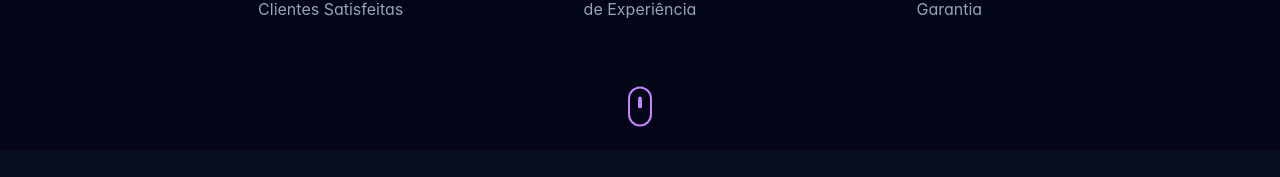
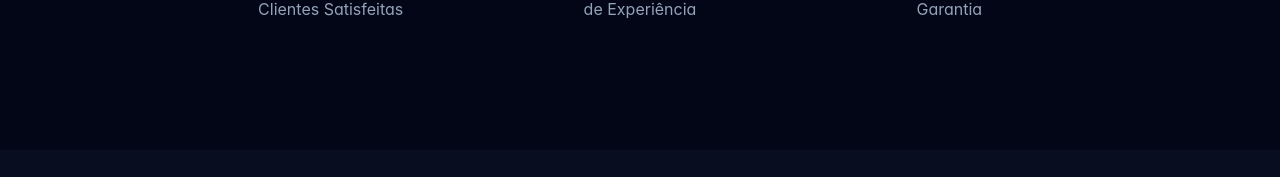
Before and after one commit to Samuel-Ziger/Unha, a React (Vite) app: page / in a window 1280 px wide. Shown: the part 730-907 px from the top of the page. Built offline with nearby package versions, Linux system fonts and the light colour scheme.

Commit message:
remoção da referencia de mouse

```diff
--- a/src/pages/HomePage.jsx
+++ b/src/pages/HomePage.jsx
@@ -229,16 +229,6 @@
             </div>
           </motion.div>
         </motion.div>
-
-        <div className="absolute bottom-8 left-1/2 transform -translate-x-1/2">
-          <motion.div
-            animate={{ y: [0, 10, 0] }}
-            transition={{ duration: 2, repeat: Infinity }}
-            className="w-6 h-10 border-2 border-purple-400 rounded-full flex justify-center"
-          >
-            <div className="w-1 h-3 bg-purple-400 rounded-full mt-2"></div>
-          </motion.div>
-        </div>
       </section>
 
       {/* About Section */}
```
